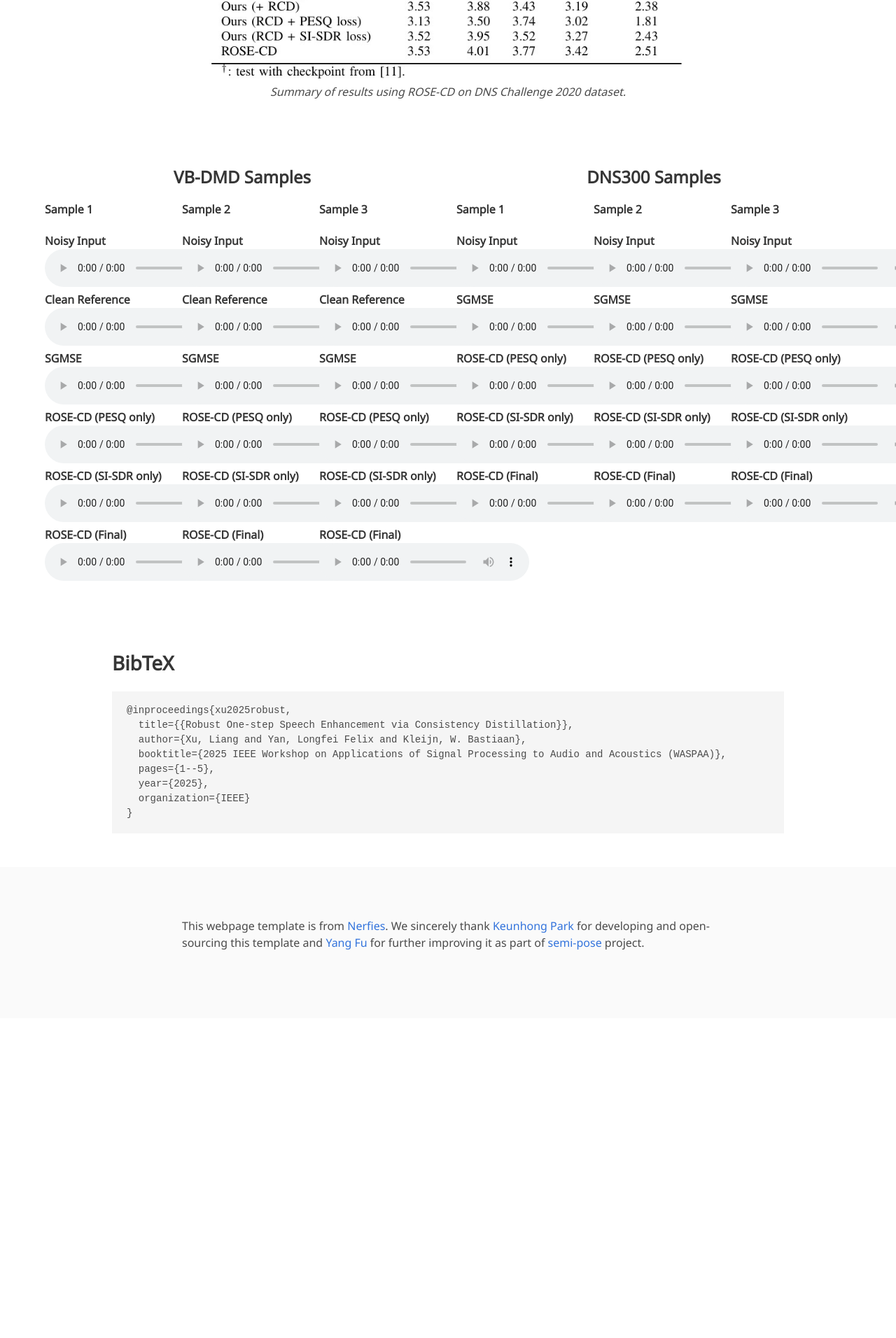
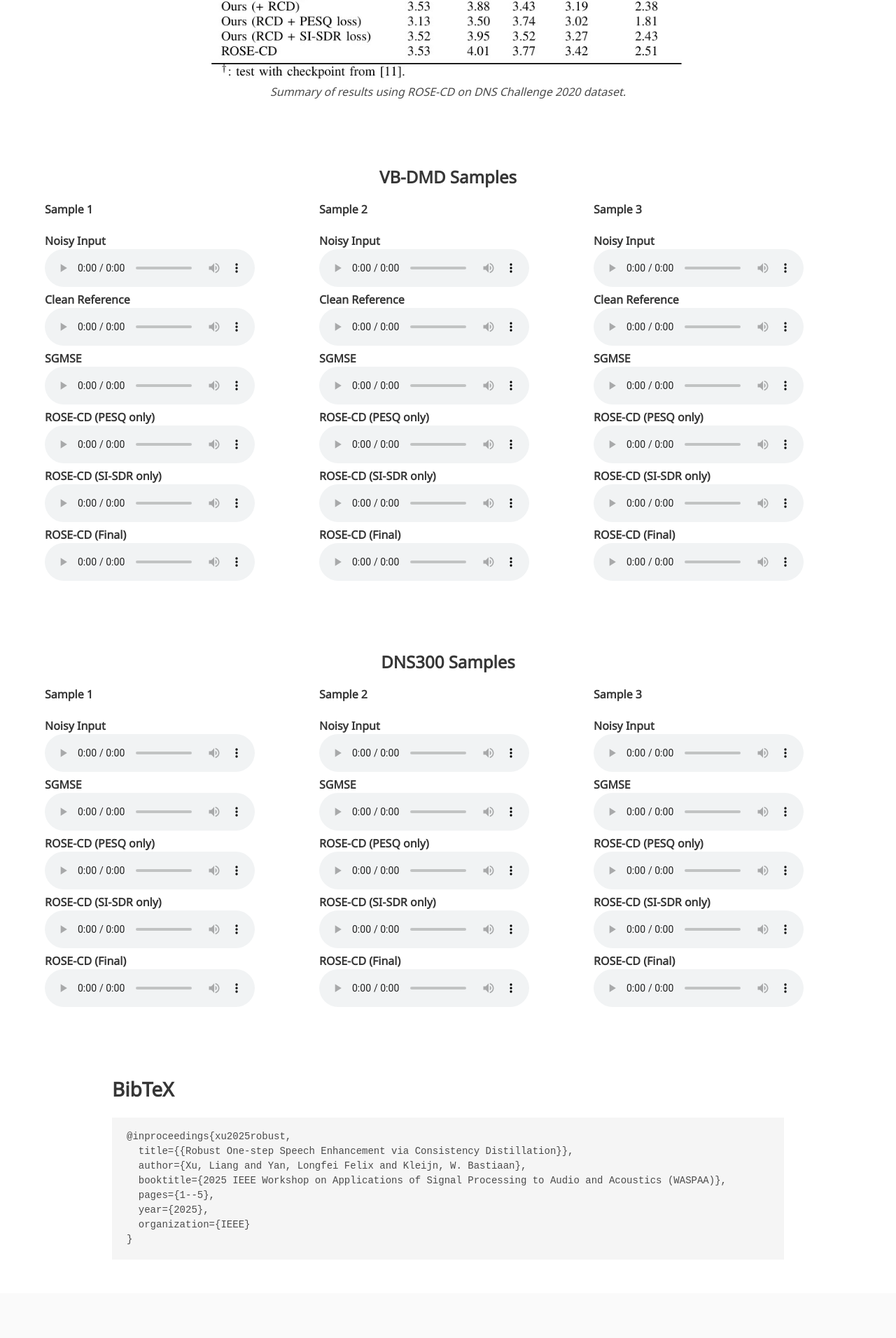
Before and after one commit to LiangXu123/LiangXu123.github.io, a Jekyll site: the page rosecd/index.html, which Jekyll copies as it is, in a window 1280 px wide. Shown: the part 2752-4664 px from the top of the page at 70% size. Built offline with Jekyll 4.4.1, drawn with Linux system fonts in a browser that asks for light colours; nearby versions of some CDN libraries; some web fonts are replaced; library files that are not in the unit come from our copies; a style sheet for code colours, icons or effects is not loaded; before the commit the page ends 4207 px from its top, so only the background shows below that.

Commit message:
rosecd_project

```diff
--- a/rosecd/index.html
+++ b/rosecd/index.html
@@ -282,7 +282,13 @@
           </div>
         </div>
       </div>
+    </div> <!-- end top-level columns -->
+  </div>
+</section>
 
+<section class="section">
+  <div class="container">
+    <div class="columns">
       <!-- DNS300 Column Block -->
       <div class="column">
         <h2 class="title is-4 has-text-centered">DNS300 Samples</h2>
@@ -349,8 +355,6 @@
   </div>
 </section>
 
-
-
 <section class="section" id="BibTeX">
   <div class="container is-max-desktop content">
     <h2 class="title">BibTeX</h2>
```
